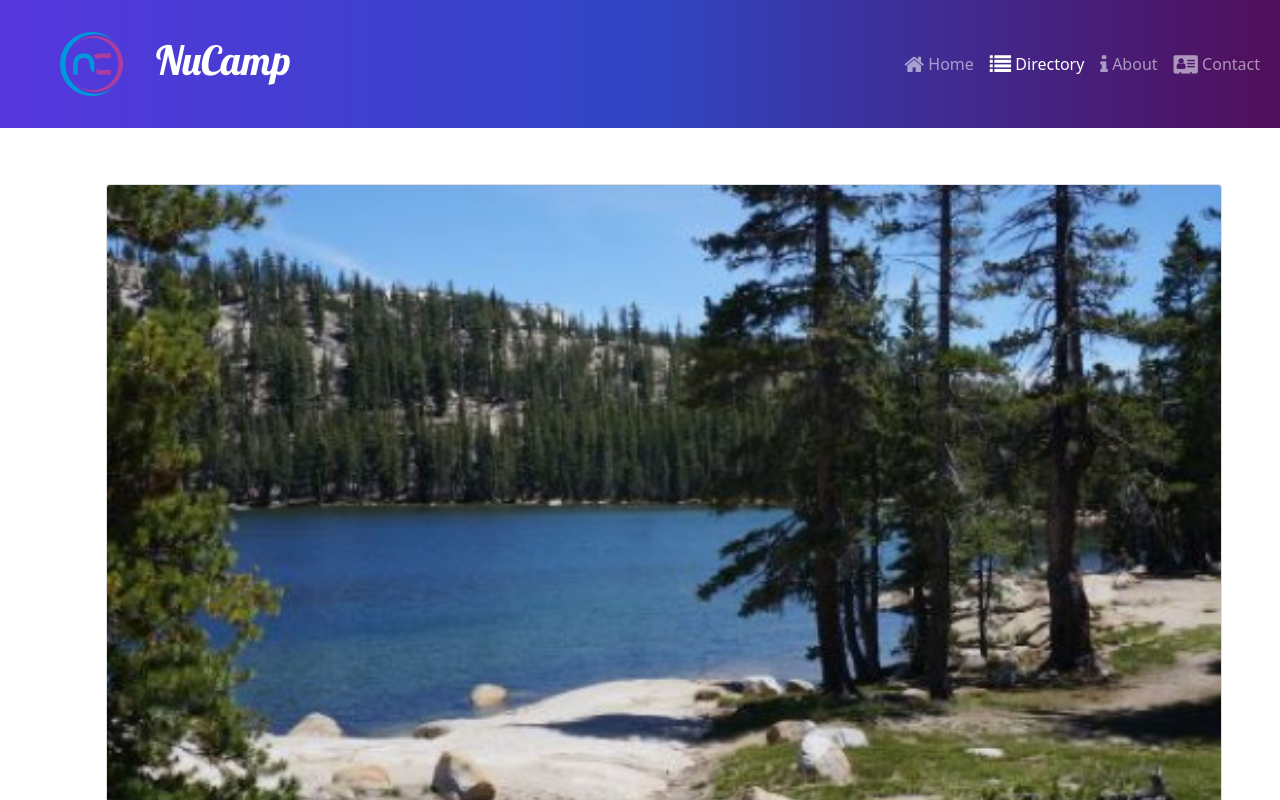
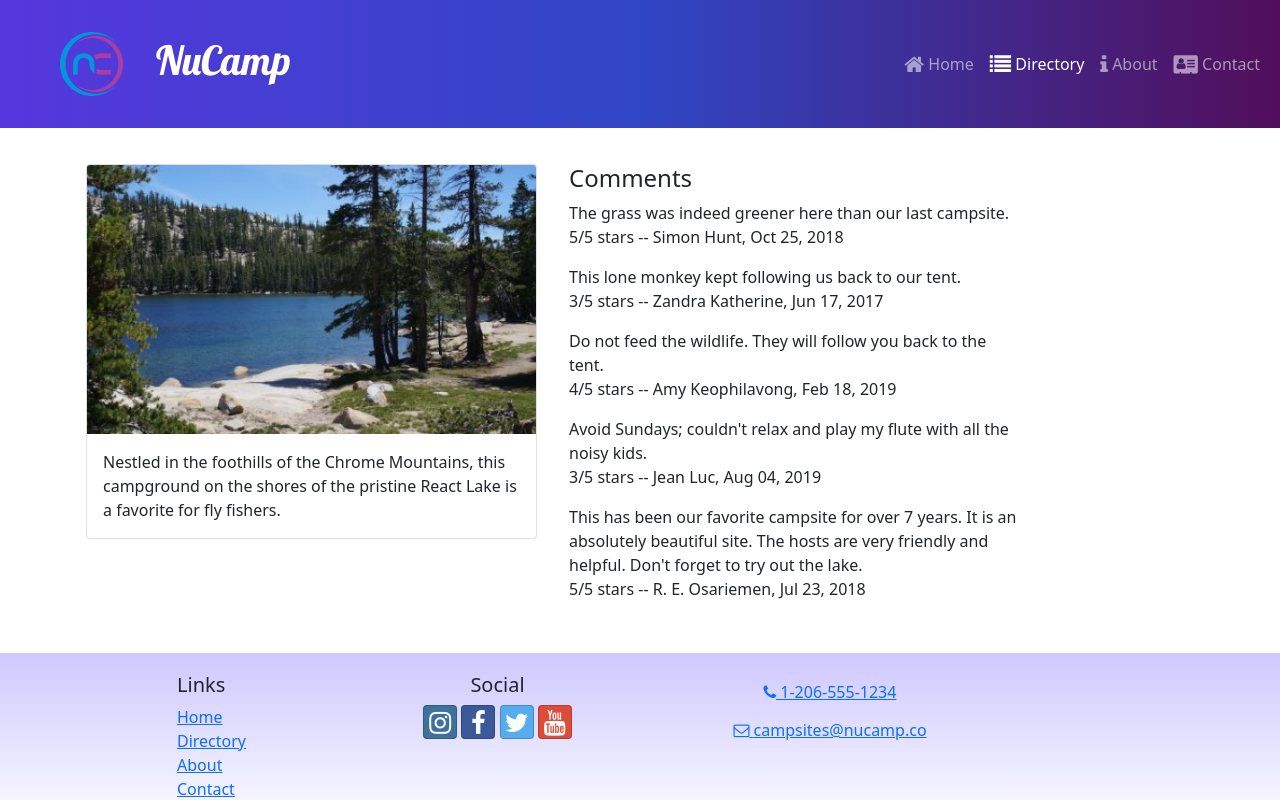
Before and after one commit to Kong-Judy/React-Course-Project, a React (Create React App) app: page /directory/0 in a window 1280 px wide. Shown: the top 800 px of the page. Built offline with nearby package versions, Linux system fonts and the light colour scheme.

Commit message:
Comments

```diff
--- a/src/features/campsites/CampsiteDetail.js
+++ b/src/features/campsites/CampsiteDetail.js
@@ -4,7 +4,7 @@ const CampsiteDetail = ({ campsite }) => {
     const { image, name, description } = campsite;
 
     return (
-        <Col md="12" className="m-4">
+        <Col md="5" className="m-1">
             <Card>
                 <CardImg top src={image} alt={name} />
                 <CardBody>
--- a/src/features/campsites/CampsitesList.js
+++ b/src/features/campsites/CampsitesList.js
@@ -4,7 +4,6 @@ import { selectAllCampsites } from './campsitesSlice';
 
 const CampsitesList = () => {
     const campsites = selectAllCampsites();
-
     return (
         <Row className="ms-auto">
             {campsites.map(campsite => {
--- a/src/features/campsites/campsitesSlice.js
+++ b/src/features/campsites/campsitesSlice.js
@@ -5,7 +5,7 @@ export const selectAllCampsites = () => {
 };
 
 export const selectCampsiteById = id => {
-    return CAMPSITES.find(camspite => camspite.id === parseInt(id));
+    return CAMPSITES.find(campsite => campsite.id === parseInt(id));
 };
 
 export const selectFeaturedCampsite = () => {
--- /dev/null
+++ b/src/features/comments/Comment.js
@@ -0,0 +1,15 @@
+import { formatDate } from '../../utils/formatDate';
+
+const Comment = ({ comment }) => {
+    const { text: commentText, rating, author, date } = comment;
+
+    return (
+        <p>
+            {commentText}
+            <br />
+            {rating}/5 stars -- {author}, {formatDate(date)}
+        </p>
+    );
+};
+
+export default Comment;
--- /dev/null
+++ b/src/features/comments/CommentsList.js
@@ -0,0 +1,25 @@
+import { Col } from 'reactstrap';
+import Comment from './Comment';
+import { selectCommentsByCampsiteId } from './CommentsSlice';
+
+const CommentsList = ({ campsiteId }) => {
+    const comments = selectCommentsByCampsiteId(campsiteId);
+
+    if (comments && comments.length > 0) {
+        return (
+            <Col md="5" className="m-1">
+                <h4>Comments</h4>
+                {comments.map(comment => {
+                    return <Comment key={comment.id} comment={comment} />;
+                })}
+            </Col>
+        );
+    }
+    return (
+        <Col md="5" className="m-1">
+            There are no comments for this campsite yet.
+        </Col>
+    );
+};
+
+export default CommentsList;
--- /dev/null
+++ b/src/features/comments/CommentsSlice.js
@@ -0,0 +1,7 @@
+import { COMMENTS } from '../../app/shared/COMMENTS';
+
+export const selectCommentsByCampsiteId = campsiteId => {
+    return COMMENTS.filter(
+        comment => comment.campsiteId === parseInt(campsiteId)
+    );
+};
--- a/src/features/display/DisplayCard.js
+++ b/src/features/display/DisplayCard.js
@@ -2,7 +2,6 @@ import { Card, CardImg, CardText, CardBody, CardTitle } from 'reactstrap';
 
 const DisplayCard = ({ item }) => {
     const { image, name, description } = item;
-
     return (
         <Card>
             <CardImg src={image} alt={name} />
--- a/src/pages/CampsiteDetailPage.js
+++ b/src/pages/CampsiteDetailPage.js
@@ -2,6 +2,7 @@ import { Container, Row } from 'reactstrap';
 import { useParams } from 'react-router-dom';
 import { selectCampsiteById } from '../features/campsites/campsitesSlice';
 import CampsiteDetail from '../features/campsites/CampsiteDetail';
+import CommentsList from '../features/comments/CommentsList';
 
 const CampsiteDetailPage = () => {
     const { campsiteId } = useParams();
@@ -11,6 +12,7 @@ const CampsiteDetailPage = () => {
         <Container>
             <Row>
                 <CampsiteDetail campsite={campsite} />
+                <CommentsList campsiteId={campsiteId} />
             </Row>
         </Container>
     );
--- /dev/null
+++ b/src/utils/formatDate.js
@@ -0,0 +1,7 @@
+export const formatDate = date => {
+    return new Intl.DateTimeFormat('en-US', {
+        year: 'numeric',
+        month: 'short',
+        day: '2-digit'
+    }).format(new Date(Date.parse(date)));
+};
```
Also changed, not shown: src/app/shared/COMMENTS.js (+16 -8 lines).
